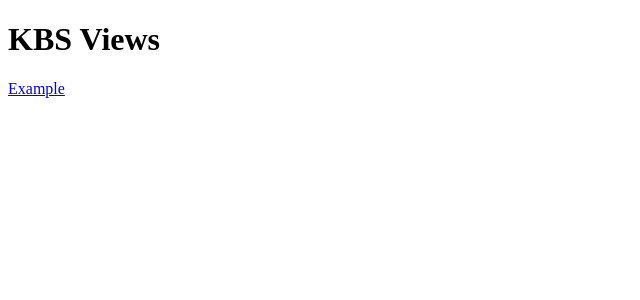
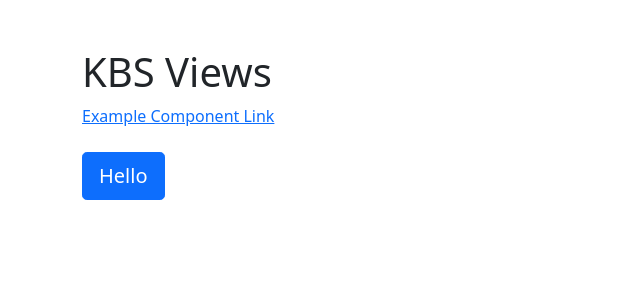
Before and after one commit to kindlenext/kbs, a Next.js app in the folder apps/views/: page / in a window 1280 px wide. Shown: the top 300 px of the page, without its empty margins (0-640 px from the left). Built offline with nearby package versions, Linux system fonts and the light colour scheme.

Commit message:
Add Boostrap & Absolute Path Config

```diff
--- a/apps/views/package.json
+++ b/apps/views/package.json
@@ -14,7 +14,8 @@
     "kbs-utils": "*",
     "next": "^12.0.8",
     "react": "^17.0.2",
-    "react-dom": "^17.0.2"
+    "react-dom": "^17.0.2",
+    "bootstrap": "^5.1.3"
   },
   "devDependencies": {
     "kbs-tsconfig": "*",
--- /dev/null
+++ b/apps/views/pages/_app.js
@@ -0,0 +1,15 @@
+import PropTypes from "prop-types";
+
+import "bootstrap/dist/css/bootstrap.min.css";
+import "styles/globals.css";
+
+function App({ Component, pageProps }) {
+  return <Component {...pageProps} />;
+}
+
+App.propTypes = {
+  Component: PropTypes.func,
+  pageProps: PropTypes.object,
+};
+
+export default App;
--- a/apps/views/src/pages/index.tsx
+++ b/apps/views/pages/index.tsx
@@ -9,9 +9,12 @@ export default function Docs() {
     console.log("KBS docs page");
   }, []);
   return (
-    <div>
+    <div className="container my-5">
       <h1>KBS Views</h1>
-      <Link href="example">Example</Link>
+      <Link href="/">Example Component Link</Link>
+      <br />
+      <br />
+      <Button>Hello</Button>
     </div>
   );
 }
--- a/packages/kbs-core/package.json
+++ b/packages/kbs-core/package.json
@@ -15,6 +15,9 @@
     "lint": "TIMING=1 eslint src --fix",
     "clean": "rm -rf .turbo && rm -rf node_modules && rm -rf dist"
   },
+  "dependencies": {
+    "bootstrap": "^5.1.3"
+  },
   "devDependencies": {
     "kbs-tsconfig": "*",
     "eslint-preset-kbs": "*",
--- a/packages/kbs-core/src/Button.tsx
+++ b/packages/kbs-core/src/Button.tsx
@@ -5,7 +5,7 @@ export interface ButtonProps {
 }
 
 export function Button(props: ButtonProps) {
-  return <button>{props.children}</button>;
+  return <button className="btn btn-primary btn-lg">{props.children}</button>;
 }
 
 Button.displayName = "Button";
```
Also changed, not shown: apps/views/tsconfig.json (+4 -3 lines), apps/views/styles/globals.css (added).
